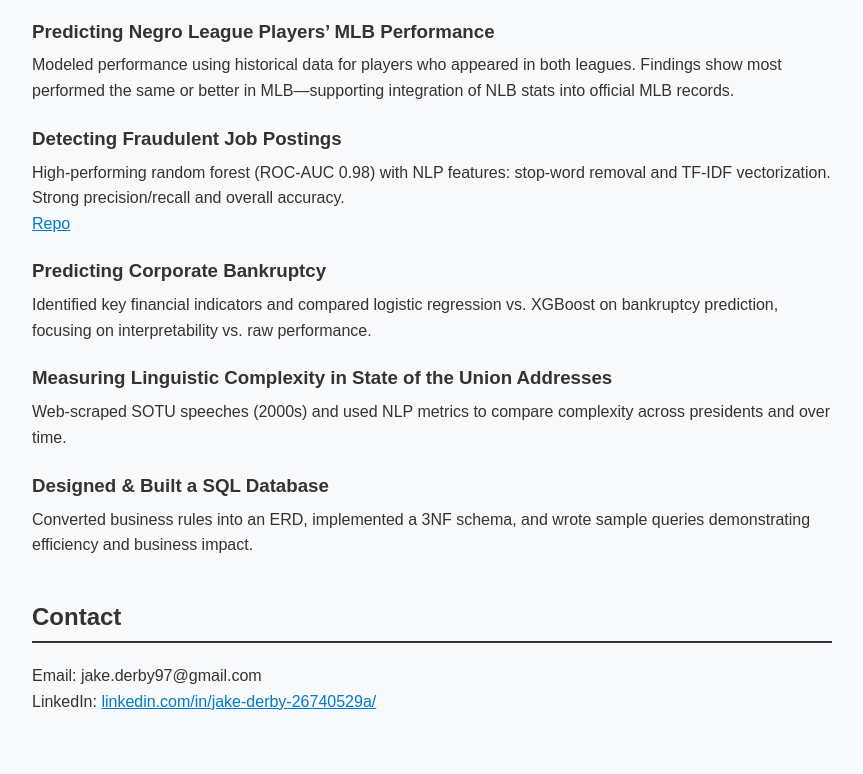
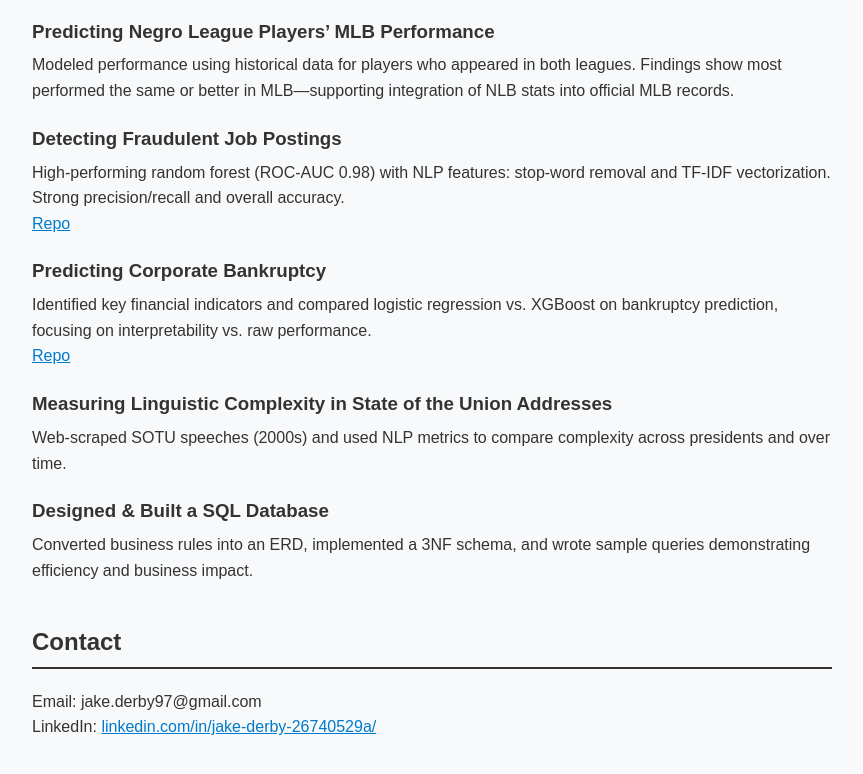
Before and after one commit to jaderby97/jaderby97.github.io, a plain HTML site: page index.html in a window 1280 px wide. Shown: the part 1195-1969 px from the top of the page, without its empty margins (208-1071 px from the left). Drawn offline with Linux system fonts and the light colour scheme.

Commit message:
Update GitHub repo link for bankruptcy prediction

```diff
--- a/index.html
+++ b/index.html
@@ -72,7 +72,7 @@
       <li>
         <h3>Predicting Corporate Bankruptcy</h3>
         <p>Identified key financial indicators and compared logistic regression vs. XGBoost on bankruptcy prediction, focusing on interpretability vs. raw performance.</p>
-        <!-- <a href="https://github.com/yourusername/bankruptcy-prediction">Repo</a> -->
+        <a href="https://github.com/jaderby97/BankruptcyPrediction">Repo</a>
       </li>
 
       <li>
```
